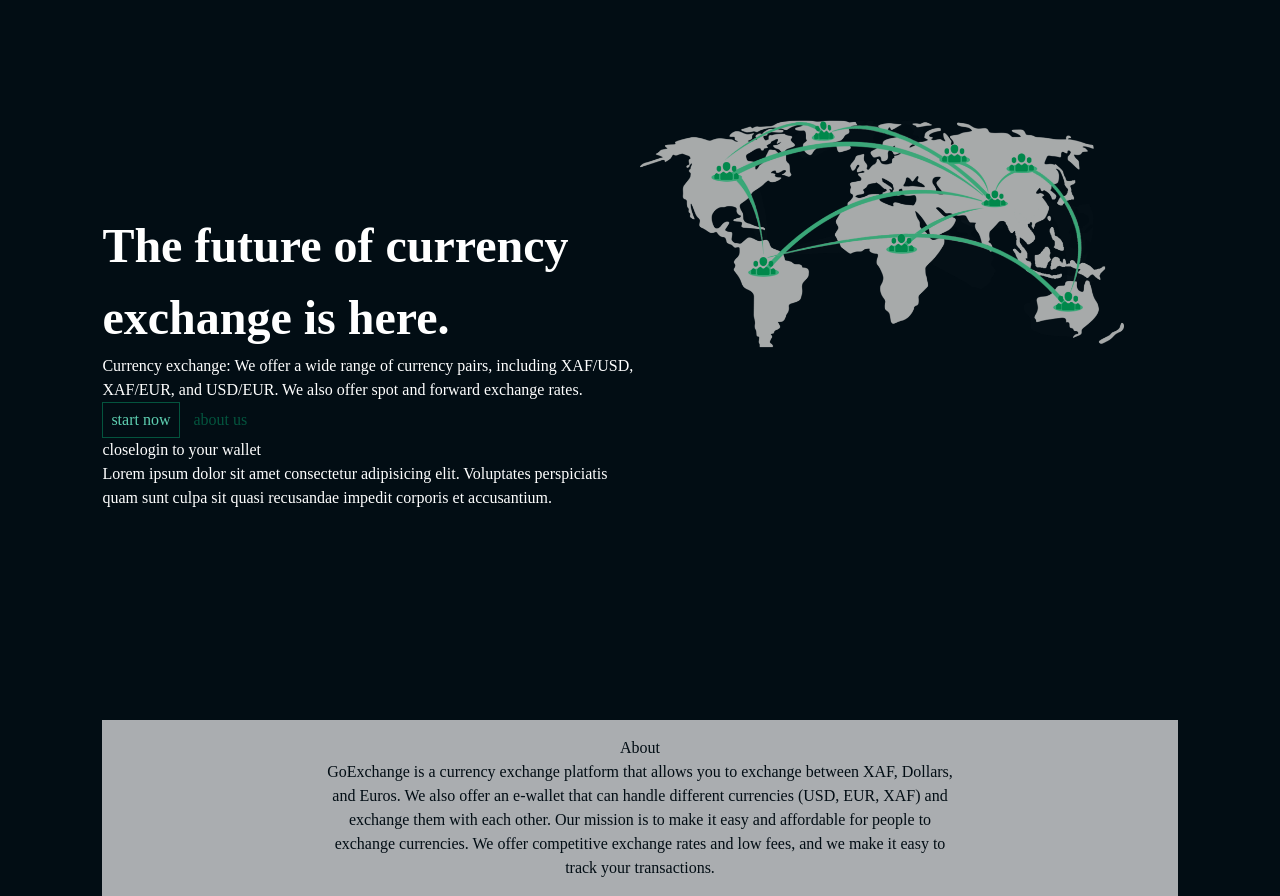
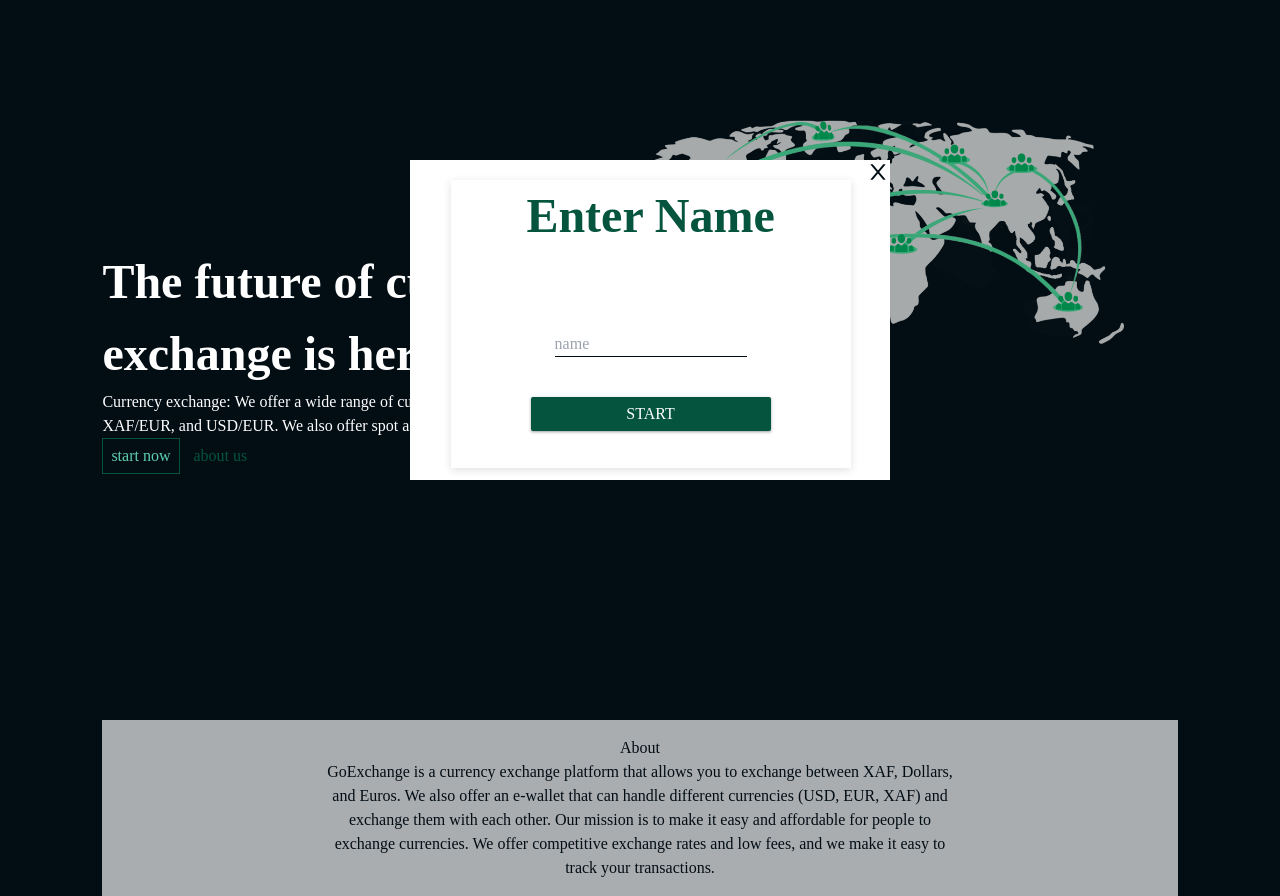
Before and after one commit to Gmarvis/go-exchange, a React (Create React App) app: page / in a window 1280 px wide. Both pictures are taken after a click on the button "start now". Built offline with nearby package versions, Linux system fonts and the light colour scheme.

Commit message:
user wallet dashboard display

```diff
--- /dev/null
+++ b/src/components/forms/login.css
@@ -0,0 +1,49 @@
+.login {
+  color: #020d14;
+  box-shadow: rgba(99, 99, 99, 0.2) 0px 2px 8px 0px;
+  margin: 20px 41px;
+  width: 25rem;
+  height: 90%;
+  text-align: center;
+}
+
+.login form {
+  display: flex;
+  flex-direction: column;
+  margin: 5rem;
+  justify-content: space-around;
+}
+
+.login form input {
+  width: 80%;
+  outline: none;
+  margin: 0 auto;
+  border-bottom: 1px solid #020d14;
+}
+
+.login form button {
+  margin-top: 40px;
+  text-align: center;
+  padding: 5px 8px;
+  /* background-color: transparent; */
+  box-shadow: rgba(60, 64, 67, 0.3) 0px 1px 2px 0px,
+    rgba(60, 64, 67, 0.15) 0px 1px 3px 1px;
+  /* color: #04543e; */
+  color: #fff;
+  background-color: #04543e;
+  font-weight: 500;
+  text-transform: uppercase;
+  cursor: pointer;
+  transition: 0.3s ease-in-out;
+  border-radius: 2px;
+}
+
+.login h1 {
+  color: #04543e;
+  text-align: center;
+}
+
+.login form button:hover {
+    background-color: #fff;
+    color: #04543e;
+}
--- /dev/null
+++ b/src/components/forms/login.jsx
@@ -0,0 +1,42 @@
+import React, { useState } from "react";
+import "./login.css";
+import { useNavigate } from "react-router-dom";
+
+
+export const Login = () => {
+  const [user, setUser] = useState({
+    name: "",
+  });
+const navigate = useNavigate()
+
+  // handle change
+  const handleChange = (event) => {
+    const { name, value } = event.target;
+    setUser({ name, value });
+  };
+
+  const handleSubmit = (event) => {
+    event.preventDefault();
+    localStorage.setItem("user", user);
+    navigate('/wallet')
+  };
+
+  return (
+    <div className="login">
+        <h1>Enter Name</h1>
+
+      <form action="submit" onSubmit={handleSubmit}>
+        <input
+          type="text"
+          name="name"
+          id="name"
+          required
+          value={user.name}
+          placeholder="name"
+          onChange={handleChange}
+        />
+        <button>Start</button>
+      </form>
+    </div>
+  );
+};
--- a/src/components/popups/popUp.css
+++ b/src/components/popups/popUp.css
@@ -0,0 +1,19 @@
+.popup {
+  display: flex;
+  background-color: #fff;
+  min-width: 30rem;
+  max-width: 30rem;
+
+  height: 20rem;
+  position: absolute;
+  top: 0;
+  margin-top: 20vh;
+  margin-left: 24vw;
+}
+
+.closeBtn {
+  color: #020d14;
+  font-size: 1.5rem;
+  right: 0;
+  position: absolute;
+}
--- a/src/components/popups/popUp.jsx
+++ b/src/components/popups/popUp.jsx
@@ -1,5 +1,7 @@
 import React, { useState } from "react";
 import "./popUp.css";
+import { AiOutlineClose } from "react-icons/ai";
+
 
 export const PopUp = (props) => {
   // const [trigger, SetTrigger]= useState(false)
@@ -8,42 +10,9 @@ export const PopUp = (props) => {
     <div className="popup">
       <div className="popopContainer">
         <button className="closeBtn" onClick={()=> props.setTrigger(false)}>
-          close
+          <AiOutlineClose />
         </button>
         {props.children}
       </div>
     </div>);
 };
-
-// const [user, setUser] = useState({
-//   name: "",
-// });
-
-// // handle change
-// const handleChange = (event)=>{
-//   const {name, value} = event.target;
-//   setUser({name, value})
-// }
-
-// const handleSubmit= (event) => {
-//   event.prevent.Default()
-//   localStorage.setItem('user', user)
-// }
-
-// <div>
-//   <div>
-//     <form action="submit" onSubmit={handleSubmit}>
-//       <h1>Enter Name</h1>
-//       <input
-//         type="text"
-//         name="name"
-//         id="name"
-//         required
-//         value={user.name}
-//         placeholder="name"
-//         onChange={handleChange}
-//       />
-//       <button>Start</button>
-//     </form>
-//   </div>
-// </div>
--- a/src/pages/home.jsx
+++ b/src/pages/home.jsx
@@ -4,6 +4,7 @@ import landingpic1 from '../assets/landingpic1.png'
 import headerpic from '../assets/headerpic.png'
 import { useNavigate } from "react-router-dom";
 import { PopUp } from "../components/popups/popUp";
+import { Login } from "../components/forms/login";
 
 
 import './home.css'
@@ -24,8 +25,7 @@ export const Home = ()=>{
                         <button>about us</button>
                     </div>
                      <PopUp trigger={showPopUp} setTrigger={setShowPopUp}>
-                        login to your wallet
-                        <p>Lorem ipsum dolor sit amet consectetur adipisicing elit. Voluptates perspiciatis quam sunt culpa sit quasi recusandae impedit corporis et accusantium.</p>
+               <Login />
                     </PopUp>
                 </div>
                 <div className="homeImg">
```
